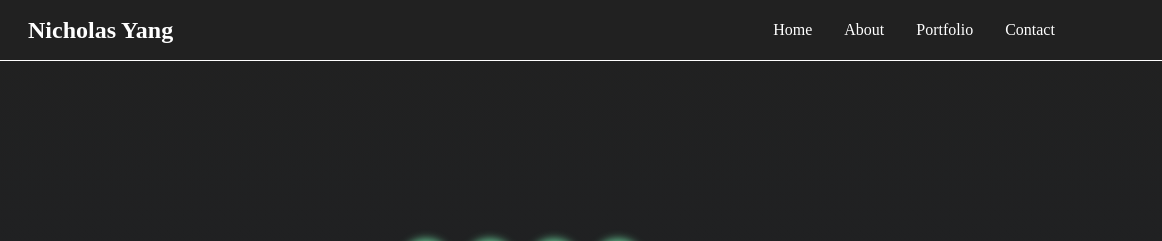
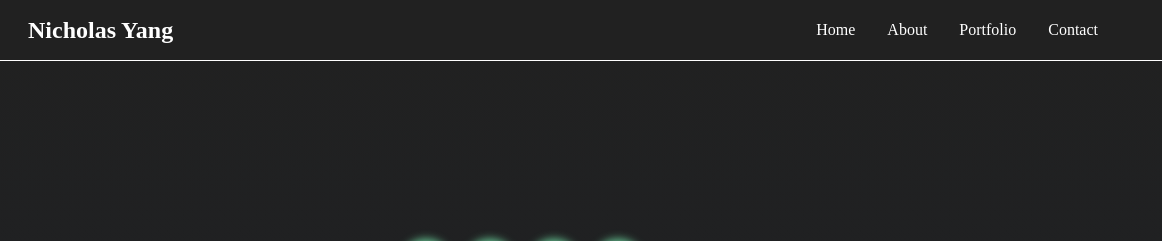
Before and after one commit to FroxyZen/Lat_Portfolio, a plain HTML site: page index.html in a window 1280 px wide. Shown: the top 241 px of the page, 118-1280 px from the left. Drawn offline with nearby package versions, Linux system fonts and the light colour scheme.

Commit message:
update flexible

```diff
--- a/index.css
+++ b/index.css
@@ -23,6 +23,7 @@ body {
     top: 0;
     display: flex;
     align-items: center;
+    width: 100%;
 }
 
 .navbar img {
@@ -40,13 +41,13 @@ body {
 .navbar h2{
     color: white;
     margin-left: 2rem;
-    margin-right: 35rem;
 }
 
 .navbar ul {
     display: flex;
     align-items: center;
     margin-right: 2rem;
+    margin-left: auto;
 }
 
 .navbar li {
```
